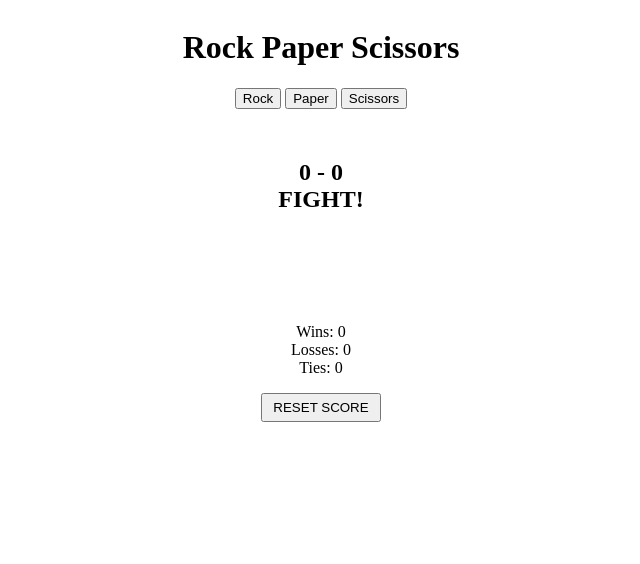
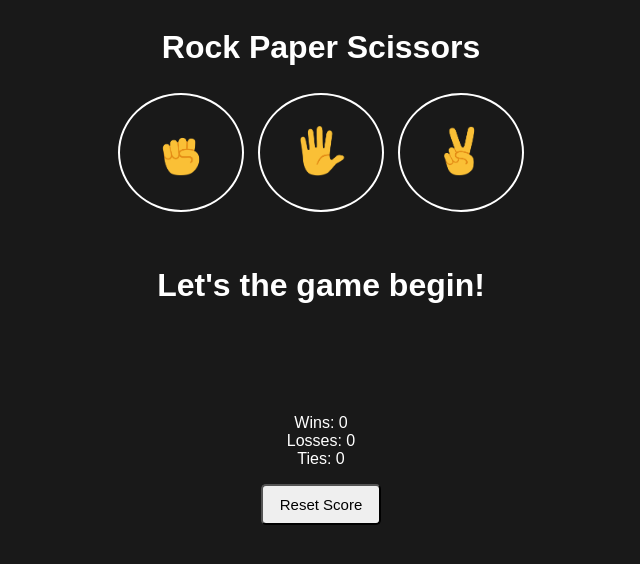
Before and after one commit to fiukpiotr/rock-paper-scissors, a plain HTML site: page 10-rock-paper-scissors.html in a window 1280 px wide. Shown: the whole page, without its empty margins (319-959 px from the left). Drawn offline with Linux system fonts and the light colour scheme.

Commit message:
rock-paper-scissors finished

```diff
--- a/10-rock-paper-scissors.html
+++ b/10-rock-paper-scissors.html
@@ -6,6 +6,7 @@
   <meta charset="UTF-8">
   <meta name="viewport" content="width=device-width, initial-scale=1.0">
   <title>rock, paper, scissors</title>
+  <link rel="stylesheet" href="css/style.css">
 </head>
 <body>
 
@@ -18,24 +19,28 @@
     <h1>Rock Paper Scissors</h1>
 
     <div class="buttons">
-      <button onclick="playGame('rock')">Rock</button>
+      <button onclick="playGame('rock')" class="move-button"><img src="static/img/rock.png" alt="rock symbol" class="move-icon"></button>
 
-      <button onclick="playGame('paper');">Paper</button>
+      <button onclick="playGame('paper');" class="move-button"><img src="static/img/paper.png" alt="paper symbol" class="move-icon"></button>
 
-      <button onclick="playGame('scissors');">Scissors</button>
+      <button onclick="playGame('scissors');" class="move-button"><img src="static/img/scissors.png" alt="scissors symbol" class="move-icon"></button>
     </div>
 
-    <h2 class="js-result" style="text-align: center; margin: 50px;"></h2>
+    <h1 class="js-result"></h1>
 
-    <div>
-      <p class="js-your-move" style="display: inline-block; text-align: center; margin: 20px;"></p>
-      <p class="js-computer-move" style="display: inline-block; text-align: center; margin: 20px;"></p>
+    <div class="moves-container">
+      <div>
+        <p class="js-your-move" style="display: inline-block; text-align: center; margin: 20px;"></p>
+      </div>
+      <div>
+        <p class="js-computer-move" style="display: inline-block; text-align: center; margin: 20px;"></p>
+      </div>
     </div>
 
     <p class="js-score"></p>
 
 
-    <button onclick="resetScore();" style="width: 120px; padding: 5px 10px; align-self: center;">RESET SCORE</button>
+    <button onclick="resetScore();" class="reset-score-button">Reset Score</button>
   </div>
 
 
@@ -47,9 +52,8 @@
 
   <script>
 
-
     document.querySelector('.js-result')
-        .innerHTML = '0 - 0 <br> FIGHT!';
+        .innerHTML = 'Let\'s the game begin!';
 
     let score = JSON.parse(localStorage.getItem('score')) || {
         wins: 0,
@@ -108,15 +112,19 @@
       document.querySelector('.js-result')
         .innerHTML = result;
 
+
+      const playerMoveImgPath = 'static/img/' + playerMove + '.png';
       document.querySelector('.js-your-move')
         .innerHTML = `
           You picked <br>
-          ${playerMove}.`;
+          <img src="${playerMoveImgPath}" alt="${playerMove}" class="current-move-icon">`;
 
+
+      const computerMoveImgPath = 'static/img/' + computerMove + '.png';
       document.querySelector('.js-computer-move')
         .innerHTML = `
           Computer picked <br>
-          ${computerMove}`;
+          <img src="${computerMoveImgPath}" alt="${computerMove}" class="current-move-icon">`;
     }
 
     function updateScoreElement() {
@@ -142,18 +150,30 @@
     }
 
     function resetScore() {
+      if (score.wins > score.losses && score.losses != 0) {
+        beginState();
+      } else if (score.wins < score.losses && score.wins != 0) {
+        loseState();
+      } else {
+        document.querySelector('.js-result')
+        .innerHTML = 'Let\'s the game begin!';
+      }
+
       score.wins = 0;
       score.losses = 0;
       score.ties = 0;
       localStorage.removeItem('score');
       updateScoreElement();
-      beginState();
-
     }
 
     function beginState() {
       document.querySelector('.js-result')
-        .innerHTML = '0 - 0 <br> It was great battle! <br> Try again.';
+        .innerHTML = 'Congratulations!<br>Would you like a rematch?';
+    }
+
+    function loseState() {
+      document.querySelector('.js-result')
+        .innerHTML = 'I\'m sorry!<br>You lose.<br>Would you like a rematch?';
     }
 
   </script>
--- /dev/null
+++ b/css/style.css
@@ -0,0 +1,51 @@
+body {
+  background-color: rgb(25, 25, 25);
+  color: white;
+  font-family: Arial, Helvetica, sans-serif;
+}
+
+.reset-score-button {
+  padding: 5px 10px;
+  border-radius: 5px;
+  width: 120px;
+  padding: 10px 15px; align-self: center;
+  font-size: 15px;
+}
+
+.move-icon {
+  width: 50px;
+  padding: 30px;
+}
+
+.move-button {
+  background-color: rgb(25, 25, 25);
+  border: 2px solid rgb(255, 255, 255);
+  border-radius: 50%;
+  margin: 5px;
+  cursor: pointer;
+  transition:
+    opacity .5s;
+}
+
+button {
+  cursor: pointer;
+  transition: opacity .5s;
+}
+button:hover {
+  opacity: .2;
+}
+
+.moves-container {
+  display: flex;
+  flex-direction: row;
+  justify-content: center;
+}
+
+.current-move-icon {
+  width: 50px;
+  margin: 15px;
+}
+
+.js-result {
+  text-align: center; margin: 50px;
+}
```
Also changed, not shown: static/img/paper.png (added), static/img/rock.png (added), static/img/scissors.png (added).
